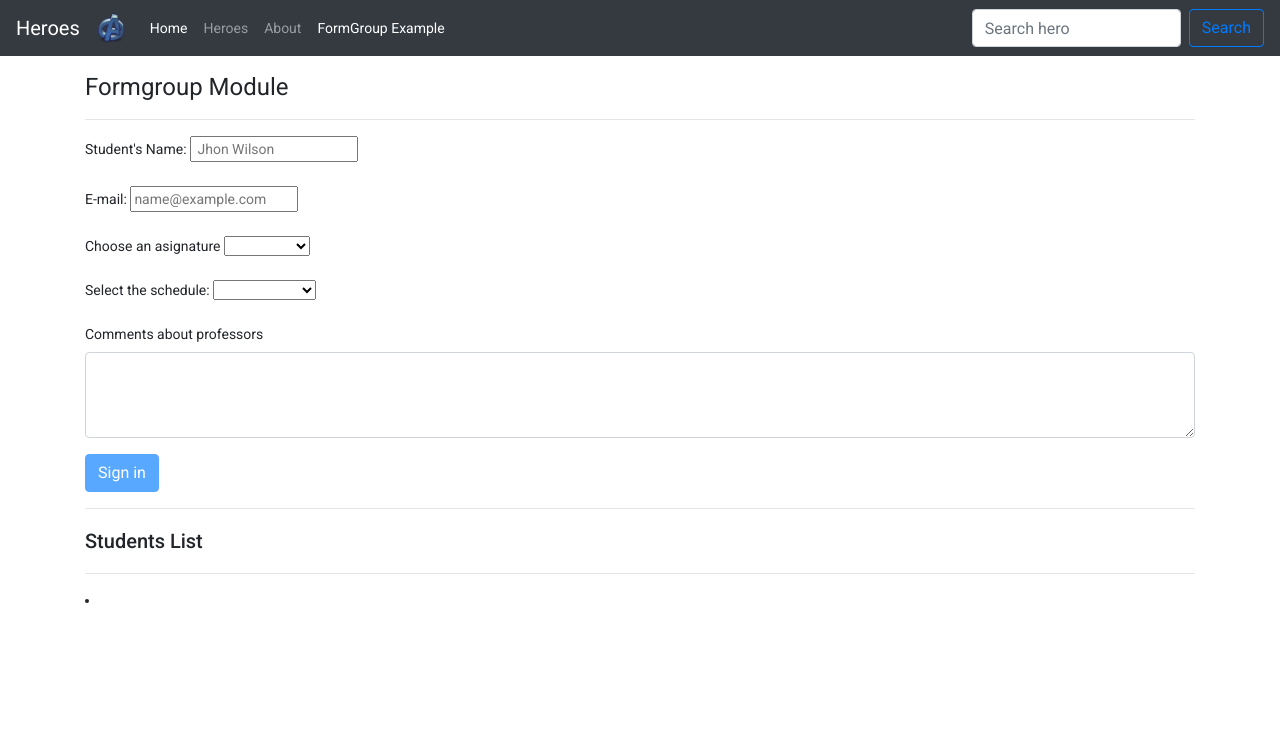
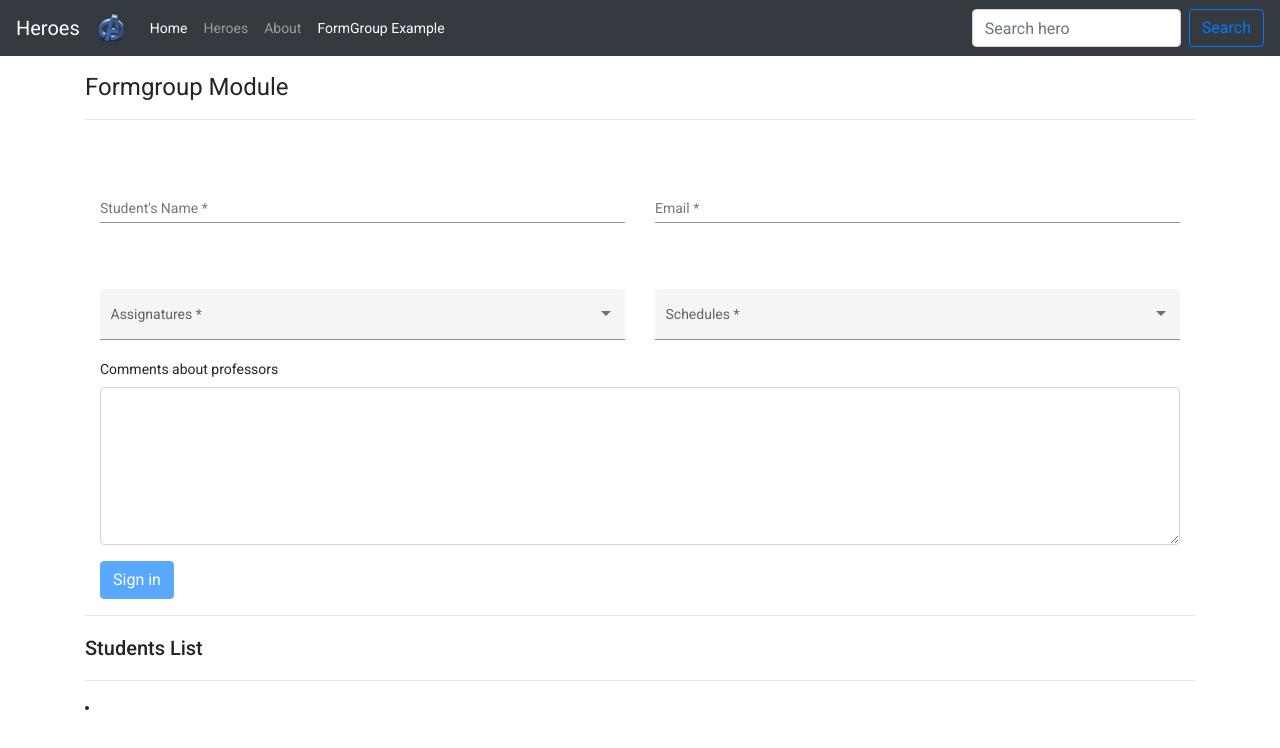
Before and after one commit to Arias1103/ComicApp, an Angular app: page /formGroup in a window 1280 px wide. Shown: the top 748 px of the page. Built offline with nearby package versions, Linux system fonts and the light colour scheme.

Commit message:
Layout added.

```diff
--- a/src/app/app.module.ts
+++ b/src/app/app.module.ts
@@ -23,6 +23,9 @@ import { CardHeroComponent } from './components/card-hero/card-hero.component';
 import { FormGroupComponent } from './components/form-group/form-group.component';
 import { BrowserAnimationsModule } from '@angular/platform-browser/animations';
 import { MatButtonModule } from '@angular/material/button';
+import { MatInputModule } from '@angular/material/input';
+import { MatSelectModule } from '@angular/material/select';
+import { MatFormFieldModule } from '@angular/material/form-field';
 
 @NgModule({
   declarations: [
@@ -45,6 +48,9 @@ import { MatButtonModule } from '@angular/material/button';
     MatButtonModule,
     HttpClientModule,
     ReactiveFormsModule,
+    MatInputModule,
+    MatSelectModule,
+    MatFormFieldModule,
     APP_ROUTING,
   ],
   providers: [HeroesService],
--- a/src/app/components/card-hero/card-hero.component.ts
+++ b/src/app/components/card-hero/card-hero.component.ts
@@ -1,26 +1,23 @@
-import { Component, OnInit, Input} from '@angular/core';
-import {Router} from '@angular/router';
+import { Component, OnInit, Input, Output, EventEmitter } from '@angular/core';
+import { Router } from '@angular/router';
 @Component({
   selector: 'app-card-hero',
   templateUrl: './card-hero.component.html',
-  styles: [
-  ]
+  styles: [],
 })
 export class CardHeroComponent implements OnInit {
+  @Input() hero: any = {};
+  @Input() index: number;
 
-@Input() hero: any = {};
-@Input() index: number;
-
+  @Output() heroSelected: EventEmitter<number>;
 
   constructor(private router: Router) {
-
+    this.heroSelected = new EventEmitter();
   }
 
-  ngOnInit(): void {
+  ngOnInit(): void {}
+
+  showHero() {
+    this.heroSelected.emit(this.index);
   }
-
-  showHero(){
-    this.router.navigate(['/hero', this.index]);
-  }
-
 }
--- a/src/app/components/form-group/form-group.component.html
+++ b/src/app/components/form-group/form-group.component.html
@@ -1,39 +1,47 @@
 <h1> Formgroup Module </h1>
 <hr>
 <form [formGroup]="udgForm" (ngSubmit)="onSubmit()">
-  <div class="form-group">
-    <label>Student's Name:
-      <input type="text" formControlName="name" placeholder=" Jhon Wilson">
-    </label>
+  <div class="container ">
+    <div class="row">
+      <div class="col-6 col-md-6 text-center mt-5">
+        <mat-form-field class="w-100">
+          <mat-label>Student's Name</mat-label>
+          <input matInput type="text" formControlName="name">
+        </mat-form-field>
       </div>
-  <div class="form-group">
-    <label> E-mail:
-      <input type="text" formControlName="email" placeholder="name@example.com">
-    </label>
+      <div class="form-group" class="col-6 col-md-6 text-center mt-5">
+        <mat-form-field class="w-100">
+          <mat-label>Email</mat-label>
+          <input type="email" matInput formControlName="email" placeholder="Ex. pat@example.com">
+        </mat-form-field>
       </div>
-  <div class="form-group">
-    <label> Choose an asignature
-      <select formControlName="assignature">
-        <option [value]="item" *ngFor="let item of assignatures">
-          {{item}}
-        </option>
-      </select>
-    </label>
     </div>
-  <div class="form-group">
-    <label>Select the schedule:
-      <select formControlName="schedule">
-        <option [value]="item" *ngFor="let item of schedules">
-          {{item}}
-        </option>
-      </select>
-    </label>
+    <div class="row">
+      <div class="form-group" class="col-6 col-md-6 text-center mt-5">
+        <mat-form-field class="w-100" appearance="fill">
+          <mat-label> Assignatures </mat-label>
+          <mat-select formControlName="assignature">
+            <mat-option [value]="item" *ngFor="let item of assignatures">
+              {{item}}</mat-option>
+          </mat-select>
+        </mat-form-field>
+      </div>
+      <div class="form-group" class="col-6 col-md-6 text-center mt-5">
+        <mat-form-field class="w-100" appearance="fill">
+          <mat-label> Schedules </mat-label>
+          <mat-select formControlName="schedule">
+            <mat-option [value]="item" *ngFor="let item of schedules">
+              {{item}}</mat-option>
+          </mat-select>
+        </mat-form-field>
+      </div>
     </div>
     <div class="form-group">
       <label>Comments about professors</label>
-    <textarea class="form-control" formControlName="comments" rows="3"></textarea>
+      <textarea class="form-control" formControlName="comments" rows="6"></textarea>
     </div>
     <button type="submit" class="btn btn-primary" [disabled]="!udgForm.valid"> Sign in </button>
+  </div>
 </form>
 <hr>
 <h2> Students List </h2>
--- a/src/app/components/form-group/form-group.component.ts
+++ b/src/app/components/form-group/form-group.component.ts
@@ -15,14 +15,15 @@ export class FormGroupComponent implements OnInit {
     schedule: ['', Validators.required],
     comments: [''],
   });
+
   assignatures = ['Math', 'History', 'Chemistry', 'English', 'POO'];
 
   schedules = [
-    '12:00 - 13:55',
-    '14:00 - 15:55',
-    '16:00 - 17:55',
-    '18:00 - 19:55',
-    '20:00 - 21:55',
+    '12:00 p.m. - 13:55 p.m.',
+    '14:00 p.m. - 15:55 p.m.',
+    '16:00 p.m. - 17:55 p.m.',
+    '18:00 p.m. - 19:55 p.m.',
+    '20:00 p.m. - 21:55 p.m.',
   ];
 
   getudgForm() {}
--- a/src/app/components/heroes/heroes.component.html
+++ b/src/app/components/heroes/heroes.component.html
@@ -3,6 +3,7 @@
 
 <div class="card-columns">
 
-<app-card-hero [hero]="hero" [index]="i" *ngFor="let hero of heroes; let i= index"> </app-card-hero>
+  <app-card-hero (heroSelected)="showHero($event)" [hero]="hero" [index]="i" *ngFor="let hero of heroes; let i= index">
+  </app-card-hero>
 
 </div>
--- a/src/app/components/heroes/heroes.component.ts
+++ b/src/app/components/heroes/heroes.component.ts
@@ -1,28 +1,21 @@
 import { Component, OnInit } from '@angular/core';
-import {HeroesService, Hero} from '../../services/heroes.service'
-import { Router} from '@angular/router';
-
+import { HeroesService, Hero } from '../../services/heroes.service';
+import { Router } from '@angular/router';
 
 @Component({
   selector: 'app-heroes',
-  templateUrl: './heroes.component.html'
+  templateUrl: './heroes.component.html',
 })
+export class HeroesComponent implements OnInit {
+  heroes: Hero[] = [];
 
-export class HeroesComponent implements OnInit {
+  constructor(private _heroesService: HeroesService, private router: Router) {}
 
-  heroes:Hero[]=[];
-
-  constructor(private _heroesService: HeroesService,
-    private router: Router) {
-
-  }
-
-  ngOnInit () {
-    this.heroes = this._heroesService.getHeroes ();
+  ngOnInit() {
+    this.heroes = this._heroesService.getHeroes();
     //console.log(this.heroes);
   }
-  showHero(idx:number) {
-   this.router.navigate(['/hero', idx]);
+  showHero(idx: number) {
+    this.router.navigate(['/hero', idx]);
   }
-
 }
```
Lines whose indentation alone changed are shown as unchanged.
